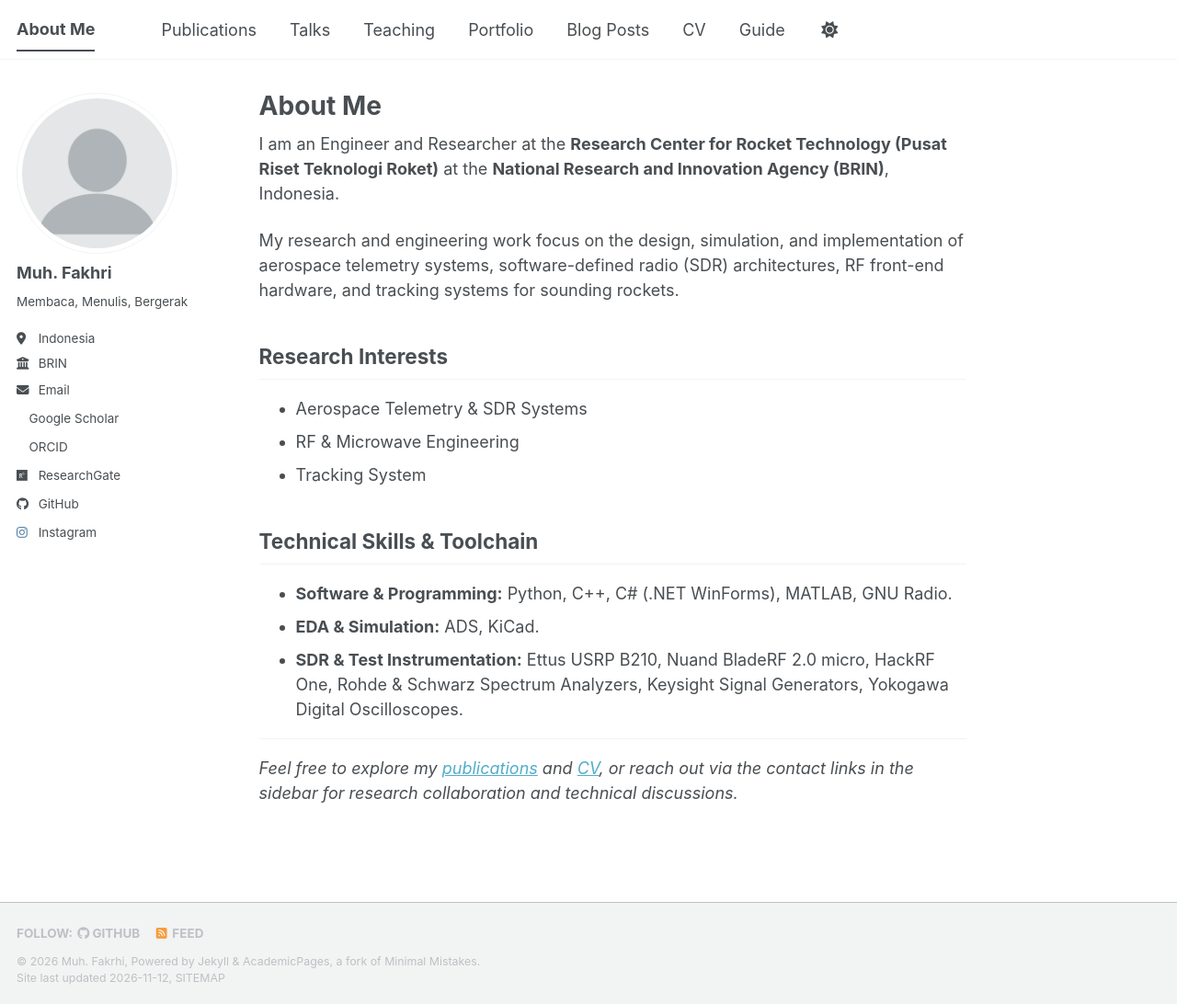
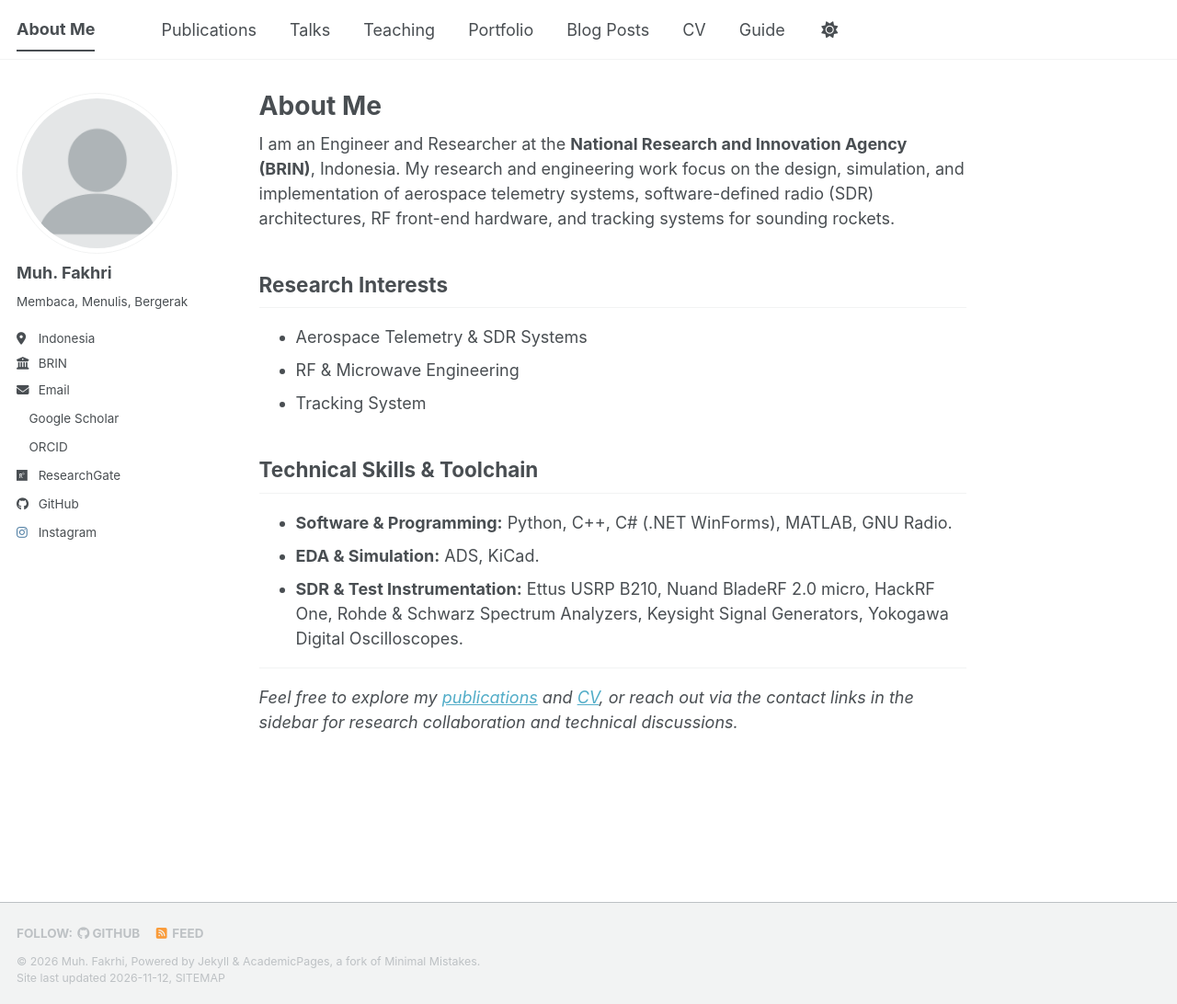
Before and after one commit to muhfakhri/muhfakhri.github.io, a Jekyll site: the page built from _pages/about.md, in a window 1280 px wide and 1092 px high. Shown: the whole window at 92% size. Built offline with Jekyll 4.4.1, drawn with Linux system fonts in a browser that asks for light colours; a script bundle is joined from its source files by our own code; a style sheet for code colours, icons or effects is not loaded.

Commit message:
Update about.md

```diff
--- a/_pages/about.md
+++ b/_pages/about.md
@@ -7,9 +7,7 @@ redirect_from:
   - /about.html
 ---
 
-I am an Engineer and Researcher at the **Research Center for Rocket Technology (Pusat Riset Teknologi Roket)** at the **National Research and Innovation Agency (BRIN)**, Indonesia.
-
-My research and engineering work focus on the design, simulation, and implementation of aerospace telemetry systems, software-defined radio (SDR) architectures, RF front-end hardware, and tracking systems for sounding rockets.
+I am an Engineer and Researcher at the **National Research and Innovation Agency (BRIN)**, Indonesia. My research and engineering work focus on the design, simulation, and implementation of aerospace telemetry systems, software-defined radio (SDR) architectures, RF front-end hardware, and tracking systems for sounding rockets.
 
 ## Research Interests
 * Aerospace Telemetry & SDR Systems
```
